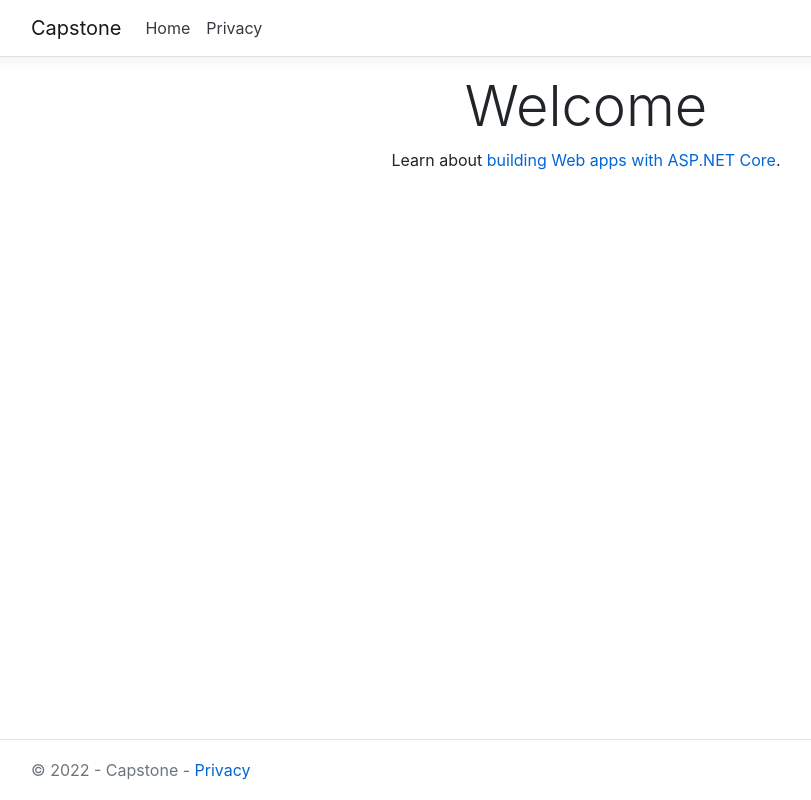
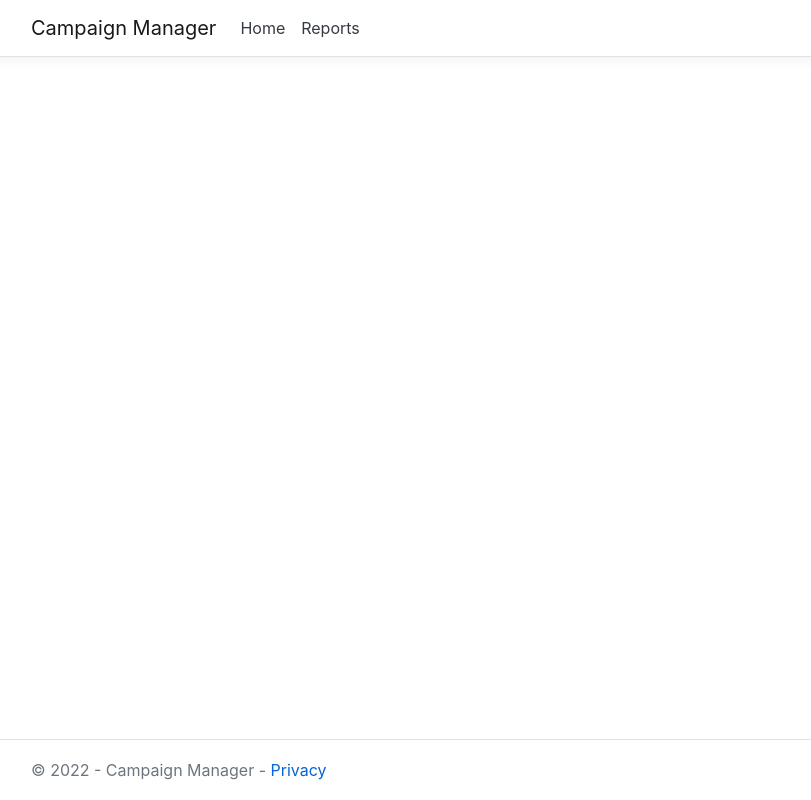
Before and after one commit to tpayne3191/MVP, an ASP.NET Core app: page / in a window 1280 px wide. Shown: the whole page, without its empty margins (54-865 px from the left). Run offline with ASP.NET Core 8, Linux system fonts and the light colour scheme.

Commit message:
Modified Index.cshtml.

```diff
--- a/Capstone.Core/Entities/Character.cs
+++ b/Capstone.Core/Entities/Character.cs
@@ -27,5 +27,7 @@ namespace Capstone.Core.Entities
         public int Intelligence { get; set; }
         public int Wisdom { get; set; }
         public int Charisma { get; set; }
+
+        public List<CharacterWeapon> CharacterWeapons { get; set; }
     }
 }
--- a/Capstone.Web/Views/Home/Index.cshtml
+++ b/Capstone.Web/Views/Home/Index.cshtml
@@ -1,8 +1,3 @@
 @{
     ViewData["Title"] = "Home Page";
 }
-
-<div class="text-center">
-    <h1 class="display-4">Welcome</h1>
-    <p>Learn about <a href="https://docs.microsoft.com/aspnet/core">building Web apps with ASP.NET Core</a>.</p>
-</div>
--- a/Capstone.Web/Views/Shared/_Layout.cshtml
+++ b/Capstone.Web/Views/Shared/_Layout.cshtml
@@ -11,7 +11,7 @@
     <header>
         <nav class="navbar navbar-expand-sm navbar-toggleable-sm navbar-light bg-white border-bottom box-shadow mb-3">
             <div class="container">
-                <a class="navbar-brand" asp-area="" asp-controller="Home" asp-action="Index">Capstone</a>
+                <a class="navbar-brand" asp-area="" asp-controller="Home" asp-action="Index">Campaign Manager</a>
                 <button class="navbar-toggler" type="button" data-toggle="collapse" data-target=".navbar-collapse" aria-controls="navbarSupportedContent"
                         aria-expanded="false" aria-label="Toggle navigation">
                     <span class="navbar-toggler-icon"></span>
@@ -22,7 +22,7 @@
                             <a class="nav-link text-dark" asp-area="" asp-controller="Home" asp-action="Index">Home</a>
                         </li>
                         <li class="nav-item">
-                            <a class="nav-link text-dark" asp-area="" asp-controller="Home" asp-action="Privacy">Privacy</a>
+                            <a class="nav-link text-dark" asp-area="" asp-controller="Home" asp-action="Privacy">Reports</a>
                         </li>
                     </ul>
                 </div>
@@ -37,7 +37,7 @@
 
     <footer class="border-top footer text-muted">
         <div class="container">
-            &copy; 2022 - Capstone - <a asp-area="" asp-controller="Home" asp-action="Privacy">Privacy</a>
+            &copy; 2022 - Campaign Manager - <a asp-area="" asp-controller="Home" asp-action="Privacy">Privacy</a>
         </div>
     </footer>
     <script src="~/lib/jquery/dist/jquery.min.js"></script>
```
Also changed, not shown: Capstone.Core/Entities/Campaign.cs (+15 -1 lines).
